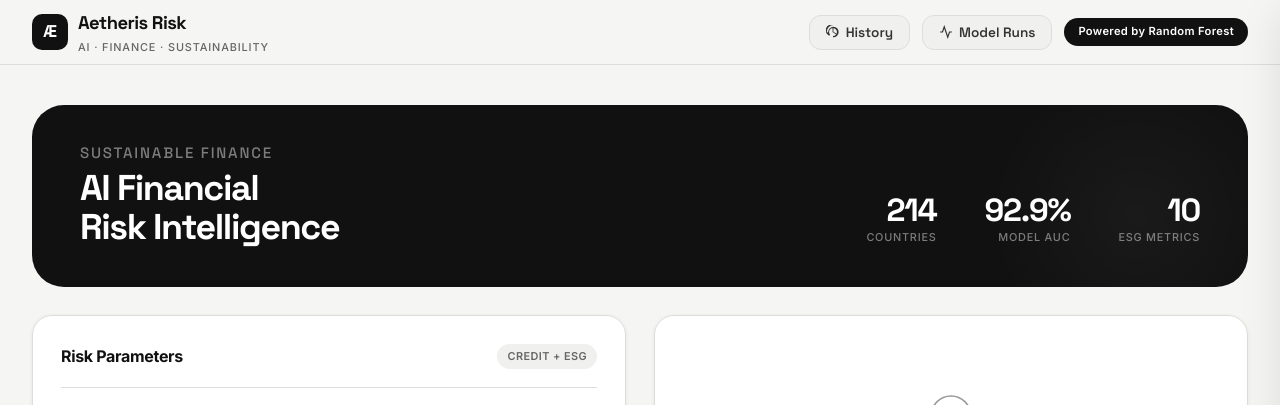
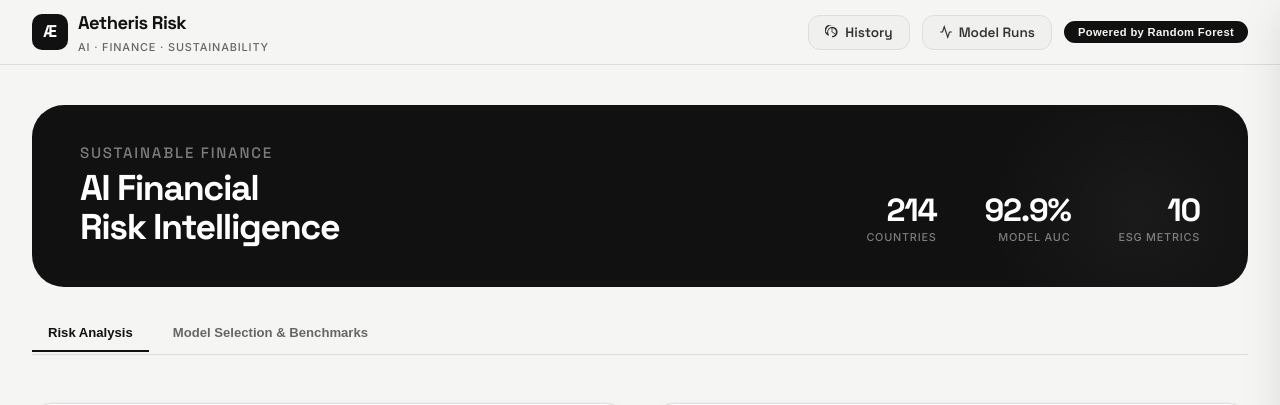
Before and after one commit to Vaibhav-S-Gowda/Aetheris-Risk, a React (Vite) app in the folder client/: page / in a window 1280 px wide. Shown: the top 405 px of the page. Built offline with nearby package versions, Linux system fonts and the light colour scheme; no server answers.

Commit message:
feat: render Model Selection in a tabbed panel and make 'Powered by Random Forest' badge switch to the Methodology tab

```diff
--- a/client/src/App.jsx
+++ b/client/src/App.jsx
@@ -26,6 +26,7 @@ export default function App() {
   const [drawerTab, setDrawerTab] = useState('history'); // 'history' | 'models'
   const [selectedInputs, setSelectedInputs] = useState(null);
   const [modelRuns, setModelRuns] = useState(() => loadModelRuns());
+  const [activeTab, setActiveTab] = useState('evaluation'); // 'evaluation' | 'methodology'
 
   const mainRef = useRef(null);
 
@@ -194,7 +195,21 @@ export default function App() {
                 </span>
               )}
             </button>
-            <div className="header-badge">Powered by Random Forest</div>
+            <button
+              onClick={() => setActiveTab('methodology')}
+              className="header-badge"
+              style={{
+                cursor: 'pointer',
+                border: 'none',
+                backgroundColor: 'var(--color-ink)',
+                color: 'var(--color-bg)',
+                transition: 'var(--transition)'
+              }}
+              onMouseEnter={e => e.target.style.opacity = 0.8}
+              onMouseLeave={e => e.target.style.opacity = 1}
+            >
+              Powered by Random Forest
+            </button>
           </div>
         </div>
       </header>
@@ -224,7 +239,34 @@ export default function App() {
           </div>
         </div>
 
-        {/* Dashboard Content Grid */}
+        {/* Navigation Tabs */}
+        <div style={{ display: 'flex', gap: '8px', borderBottom: '1px solid var(--color-border)', paddingBottom: '2px', marginBottom: '1.25rem' }} className="anim-in">
+          <button
+            onClick={() => setActiveTab('evaluation')}
+            style={{
+              background: 'none', border: 'none', padding: '10px 16px', fontSize: '0.82rem', fontWeight: 600,
+              cursor: 'pointer', color: activeTab === 'evaluation' ? 'var(--color-ink)' : 'var(--color-ink-3)',
+              borderBottom: activeTab === 'evaluation' ? '2px solid var(--color-ink)' : '2px solid transparent',
+              transition: 'var(--transition)'
+            }}
+          >
+            Risk Analysis
+          </button>
+          <button
+            onClick={() => setActiveTab('methodology')}
+            style={{
+              background: 'none', border: 'none', padding: '10px 16px', fontSize: '0.82rem', fontWeight: 600,
+              cursor: 'pointer', color: activeTab === 'methodology' ? 'var(--color-ink)' : 'var(--color-ink-3)',
+              borderBottom: activeTab === 'methodology' ? '2px solid var(--color-ink)' : '2px solid transparent',
+              transition: 'var(--transition)'
+            }}
+          >
+            Model Selection & Benchmarks
+          </button>
+        </div>
+
+        {activeTab === 'evaluation' ? (
+          /* Dashboard Content Grid */
           <div className="dashboard-grid">
             {/* Form Card */}
             <div className="card form-card anim-in">
@@ -247,15 +289,16 @@ export default function App() {
               <ResultsPanel result={result} />
             </div>
           </div>
-
-        {/* Model Card & Technical Benchmarks */}
-        <div className="card anim-in" style={{ marginTop: '1rem', padding: '1.5rem' }}>
+        ) : (
+          /* Model Card & Technical Benchmarks */
+          <div className="card anim-in" style={{ marginTop: '0.5rem', padding: '1.75rem' }}>
             <div className="card-header" style={{ marginBottom: '1.25rem' }}>
               <div className="card-title">Model Selection & Benchmarks</div>
               <span className="card-badge" style={{ backgroundColor: 'var(--color-ink)', color: 'var(--color-bg)' }}>Methodology</span>
             </div>
             <ModelComparisonPanel />
           </div>
+        )}
 
       </main>
 
```
Lines whose indentation alone changed are shown as unchanged.
